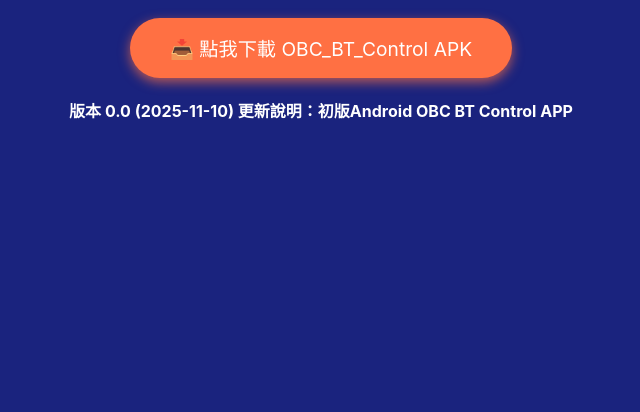
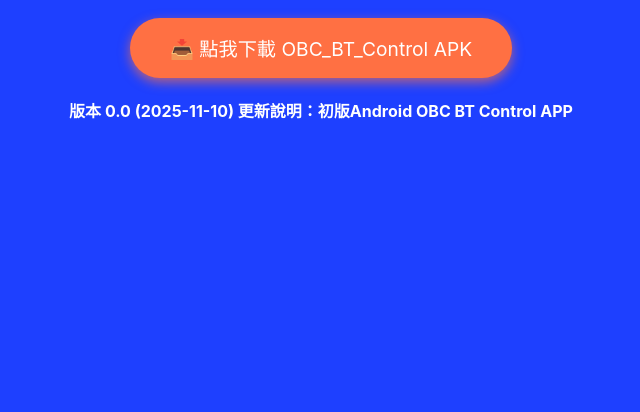
Before and after one commit to Raymond-Wang-delta/OBC_BT_Control_Android, a plain HTML site: page index.html in a window 1280 px wide. Shown: the part 388-800 px from the top of the page, without its empty margins (319-959 px from the left). Drawn offline with Linux system fonts and the light colour scheme.

Commit message:
change background color

```diff
--- a/index.html
+++ b/index.html
@@ -7,7 +7,7 @@
   <style>
     body {
       font-family: -apple-system, BlinkMacSystemFont, "Segoe UI", Roboto, Helvetica, Arial, sans-serif;
-      background: #1a237e;
+      background: #1e40ff;
       color: white;
       display: flex;
       flex-direction: column;
```
